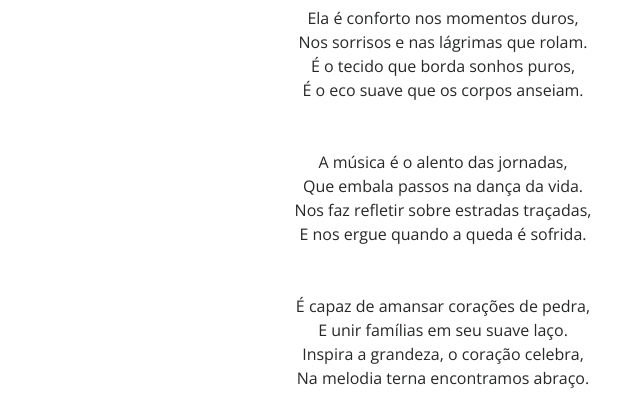
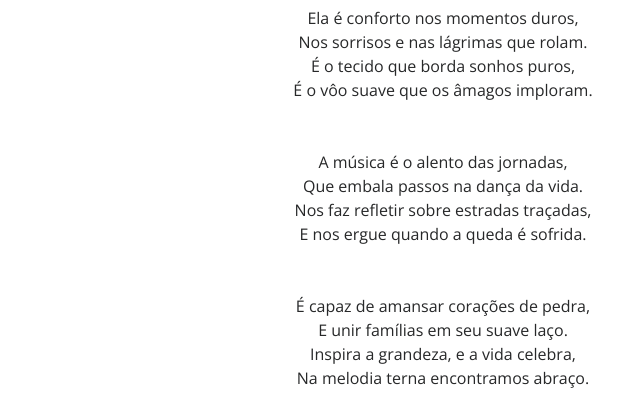
Before and after one commit to igjunio/poetaBento, a plain HTML site: page poesia/musica.html in a window 1280 px wide. Shown: the part 334-750 px from the top of the page, 247-887 px from the left. Drawn offline with nearby package versions, Linux system fonts and the light colour scheme.

Commit message:
Update musica html
Update musica html

```diff
--- a/poesia/musica.html
+++ b/poesia/musica.html
@@ -61,7 +61,7 @@
           <p>Ela é conforto nos momentos duros,</p>
           <p>Nos sorrisos e nas lágrimas que rolam.</p>
           <p>É o tecido que borda sonhos puros,</p>
-          <p>É o eco suave que os corpos anseiam.</p>
+          <p>É o vôo suave que os âmagos imploram.</p>
           <br><br>
           <p>A música é o alento das jornadas,</p>
           <p>Que embala passos na dança da vida.</p>
@@ -70,7 +70,7 @@
           <br><br>
           <p>É capaz de amansar corações de pedra,</p>
           <p>E unir famílias em seu suave laço.</p>
-          <p>Inspira a grandeza, o coração celebra,</p>
+          <p>Inspira a grandeza, e a vida celebra,</p>
           <p>Na melodia terna encontramos abraço.</p>
           <br><br>
           <p>É o poema etéreo, o suspiro do fácil,</p>
```
